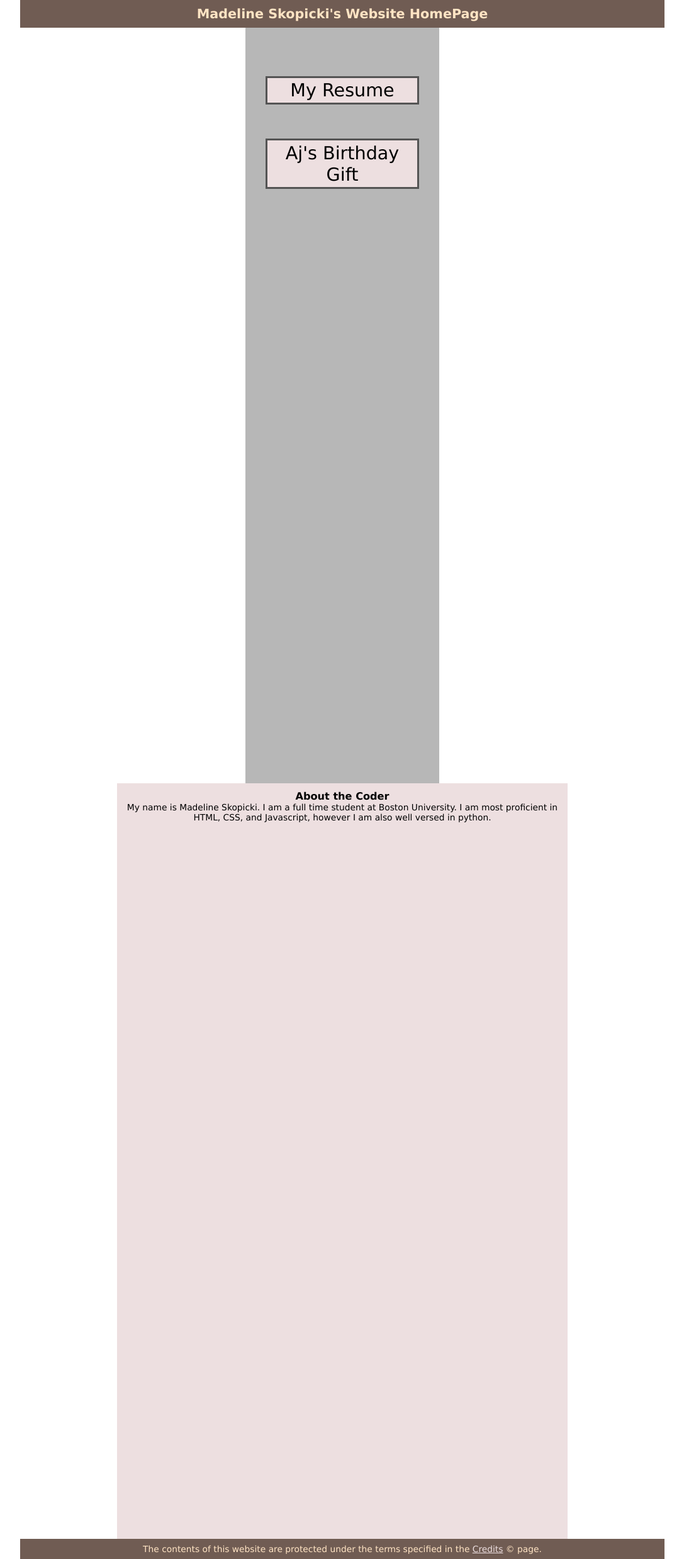
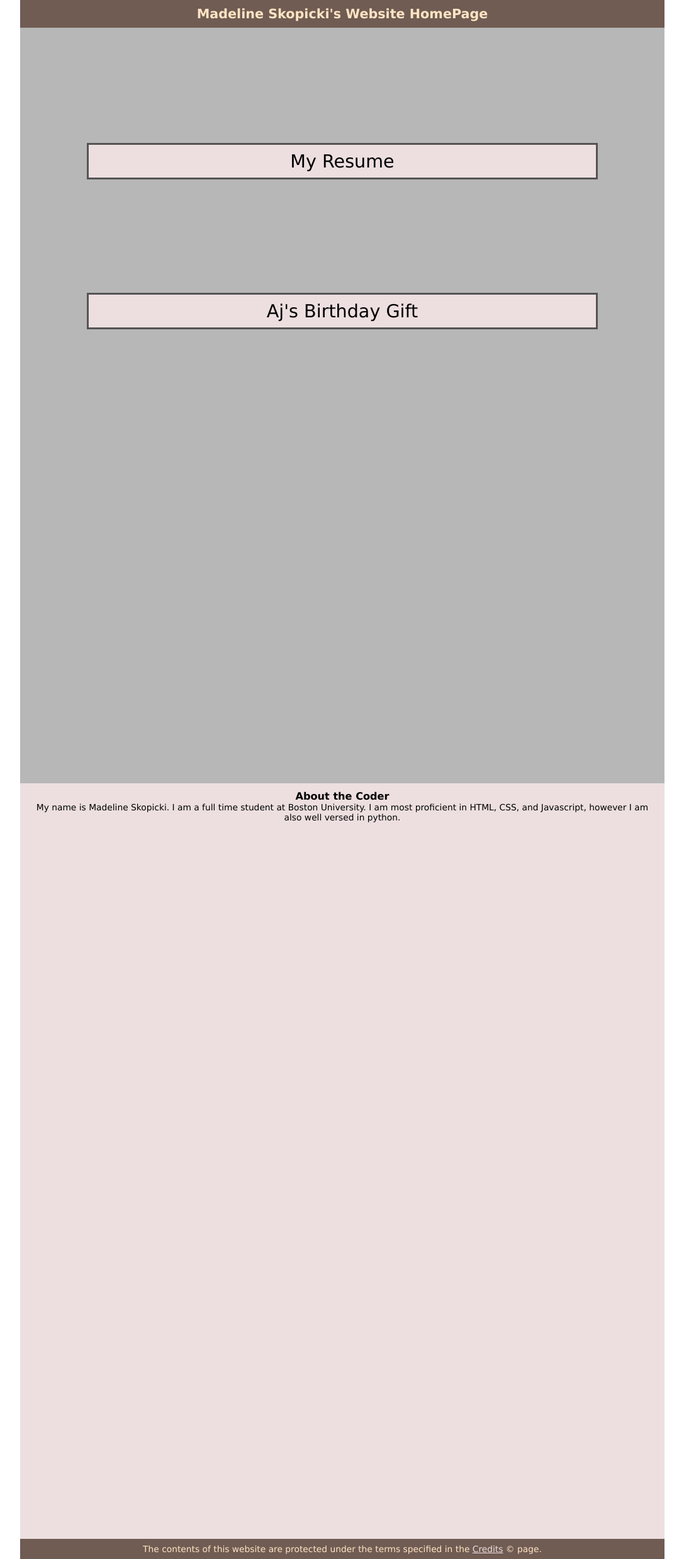
Before and after one commit to msko24/msko24.github.io, a website: page index.html in a window 1280 px wide. Shown: the whole page at 63% size, without its empty margins (96-1183 px from the left). Drawn offline with Linux system fonts and the light colour scheme.

Commit message:
Update index.css

```diff
--- a/index.css
+++ b/index.css
@@ -31,7 +31,7 @@ nav{
     padding: 3% 0;
     background-color: #B7B7B7;
     font-size: calc(1px + 1vw);
-    width: 30%;
+    width: 100%;
     height: 150vh;
 }
 
@@ -65,7 +65,7 @@ main{
     text-align: center;
     padding: 1%;
     height: 150vh;
-    width: 70%
+    width: 100%
 }
 
 img {
```
